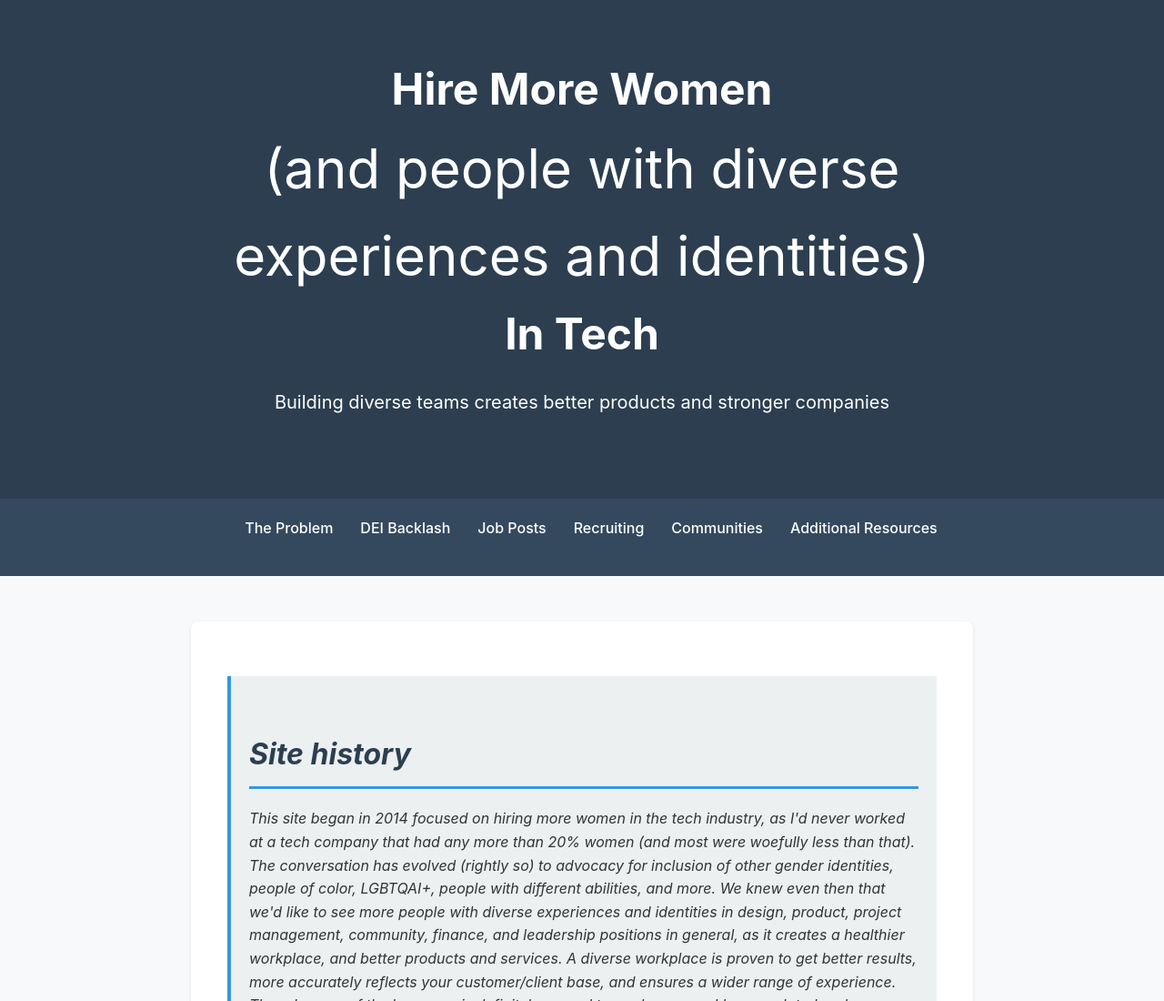
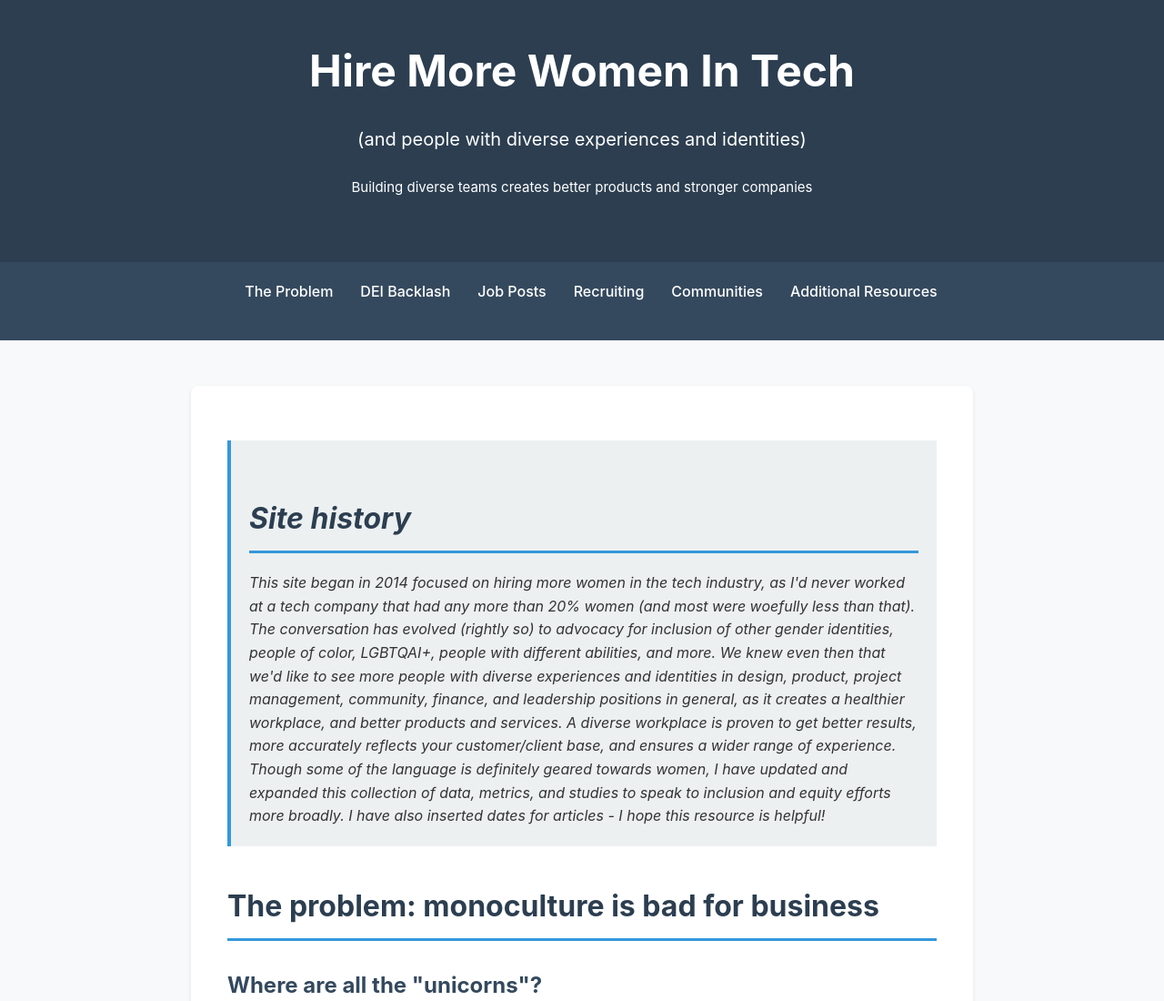
Before and after one commit to kgunette/hire-more-women-in-tech, a plain HTML site: page index.html in a window 1280 px wide. Shown: the top 1100 px of the page at 91% size. Drawn offline with Linux system fonts and the light colour scheme.

Commit message:
Update index.html
3rd time is a charm, restyle header

```diff
--- a/index.html
+++ b/index.html
@@ -39,7 +39,7 @@
         header {
             background-color: #2c3e50;
             color: white;
-            padding: 60px 20px;
+            padding: 40px 20px;
             text-align: center;
             margin-top: 0px
             margin-bottom: 0px;
@@ -66,14 +66,14 @@
         }
 
         .lead {
-            font-size: 1.25em;
+            font-size: 15px;
             color: white;
             margin-bottom: 30px;
             text-align: center;
         }
 
         .subtitle {
-            font-size: 1.25em !important;
+            font-size: 20px !important;
             color: white;
             font-weight: 400 !important;
             margin: 0 0 20px 0;
@@ -211,8 +211,8 @@
 </head>
 <body>
     <header>
-        <h1>Hire More Women<br><span class="subtitle">(and people with diverse<br>experiences and identities)</span><br>In Tech</h1>
-        <p class="lead">Building diverse teams creates better products and stronger companies</p>
+        <h1>Hire More Women In Tech</h1><span class="subtitle">(and people with diverse experiences and identities)</span>
+        <br><br><p class="lead">Building diverse teams creates better products and stronger companies</p>
     </header>
 
     <nav class="nav">
```
